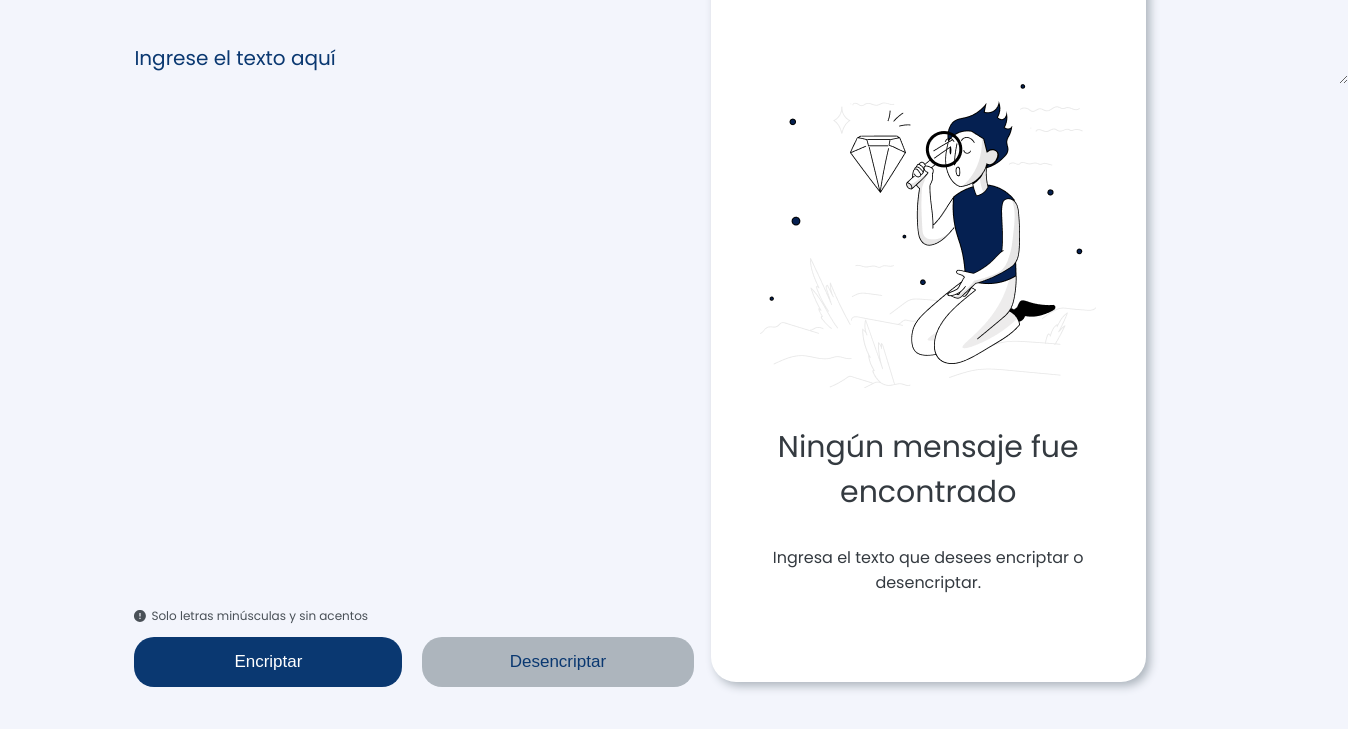
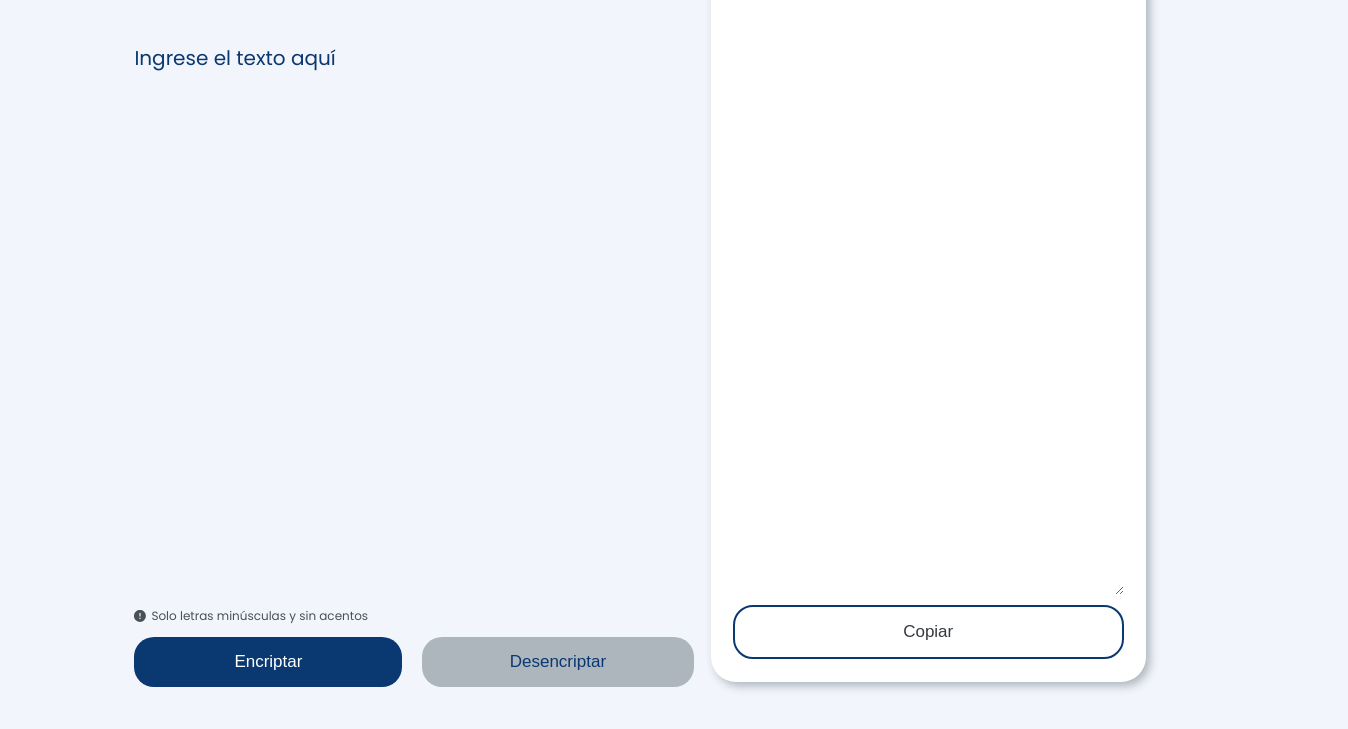
Before and after one commit to AleoshGG/Alura-Encriptador, a plain HTML site: page index.html in a window 1280 px wide. Both pictures are taken after a click on the button "Encriptar". Shown: the part 111-840 px from the top of the page, 1348 px wide, since content can reach past the window. Drawn offline with Linux system fonts and the light colour scheme.

Commit message:
encriptado terminado

```diff
--- a/index.html
+++ b/index.html
@@ -8,6 +8,7 @@
     <link rel="preconnect" href="https://fonts.googleapis.com">
     <link rel="preconnect" href="https://fonts.gstatic.com" crossorigin>
     <link href="https://fonts.googleapis.com/css2?family=Poppins:ital,wght@0,100;0,200;0,300;0,400;0,500;0,600;0,700;0,800;0,900;1,100;1,200;1,300;1,400;1,500;1,600;1,700;1,800;1,900&display=swap" rel="stylesheet">
+    <script src="main.js"></script>
 </head>
 <body>
 
@@ -23,8 +24,8 @@
             <section id="acciones">
                 <p class="advertencia"><svg xmlns="http://www.w3.org/2000/svg" width="1em" height="1em" viewBox="0 0 20 20"><path fill="currentColor" d="M2.93 17.07A10 10 0 1 1 17.07 2.93A10 10 0 0 1 2.93 17.07M9 5v6h2V5zm0 8v2h2v-2z"/></svg> Solo letras minúsculas y sin acentos</p>
 
-                <button id="b-encriptar">Encriptar</button>
-                <button id="b-desencriptar">Desencriptar</button>
+                <button id="b-encriptar" onclick="encriptar()">Encriptar</button>
+                <button id="b-desencriptar" onclick="desencripptar()">Desencriptar</button>
             </section>
 
         </div>
@@ -32,10 +33,15 @@
         <div class="salida">
             <section class="rectangulo">
                 <textarea class="textoSalida
-                " name="" id="textoSalida" cols="35" rows="4" ></textarea>
-                <img src="public/Muñeco.png" alt="personaje">
-                <p class="mensaje1">Ningún mensaje fue encontrado</p>
-                <p class="mensaje">Ingresa el texto que desees encriptar o desencriptar.</p>
+                " name="" id="textoSalida" cols="40" rows="21" ></textarea>
+
+                <div id="vistaMuneco">
+                    <img src="public/Muñeco.png" alt="personaje">
+                    <p class="mensaje1">Ningún mensaje fue encontrado</p>
+                    <p class="mensaje">Ingresa el texto que desees encriptar o desencriptar.</p>
+                </div>
+
+                <button id="b-copiar" onclick="copiar()">Copiar</button>
             </section>
         </div>
 
--- /dev/null
+++ b/main.js
@@ -0,0 +1,66 @@
+function cambiarVista() {
+    let imagen = document.getElementById('vistaMuneco');
+    imagen.style.display = 'none';
+
+    let textoSalida = document.getElementById('textoSalida');
+    textoSalida.style.display = 'block';
+    document.getElementById('textoSalida').disabled = true;
+
+    let bCopiar = document.getElementById('b-copiar');
+    bCopiar.style.display = 'block';
+}
+
+function encriptarTexto() {
+    let textoEC = document.getElementById('textoEntrada').value;
+
+    let caracteres = textoEC.split("");
+
+    // Usar forEach para iterar sobre cada caracter
+    for (var i = 0; i < caracteres.length; i++) {
+        if (caracteres[i] === "a"){
+            caracteres[i] = "ai";
+        } else if (caracteres[i] === "e"){
+            caracteres[i] = "enter";
+        } else if (caracteres[i] === "i"){
+            caracteres[i] = "imes";
+        } else if (caracteres[i] === "o"){
+            caracteres[i] = "ober";
+        } else if (caracteres[i] === "u"){
+            caracteres[i] = "ufat";
+        }
+
+    }
+
+    return caracteres.join("");
+}
+
+function imprimirTexto(textoEC){
+    let textoSalida = document.getElementById('textoSalida');
+    textoSalida.innerHTML = `${textoEC.replace(/\s/g, "")}`;
+}
+
+function encriptar() {
+    let textoEC = encriptarTexto();
+    cambiarVista();
+    imprimirTexto(textoEC);
+}
+
+function copiar() {
+    // Crea un campo de texto "oculto"
+    var aux = document.createElement("input");
+
+    // Asigna el contenido del elemento especificado al valor del campo
+    aux.setAttribute("value", document.getElementById('textoSalida').innerHTML);
+
+    // Añade el campo a la página
+    document.body.appendChild(aux);
+
+    // Selecciona el contenido del campo
+    aux.select();
+
+    // Copia el texto seleccionado
+    document.execCommand("copy");
+
+    // Elimina el campo de la página
+    document.body.removeChild(aux);
+}
--- a/style.css
+++ b/style.css
@@ -104,6 +104,10 @@ main {
 }
 
 .rectangulo {
+    display: flex;
+    flex-direction: column;
+    justify-content: center;
+    max-width: 420px;
     background: white;
     padding: 5%;
     height: 700px;
@@ -112,16 +116,8 @@ main {
     box-shadow: 4px 4px 10px #ADB5BD;
 }
 
-.mensaje1 {
-    color: #343A40;
-    font-size: 30px;
-}
-
-.mensaje {
-    color: #343A40;
-}
-
 #textoSalida {
+    display: none;
     border: none;
     vertical-align: top;
     font-size: 20px;
@@ -136,3 +132,39 @@ main {
 #textoSalida:focus{
     outline:none;
 }
+
+.mensaje1 {
+    color: #343A40;
+    font-size: 30px;
+}
+
+.mensaje {
+    color: #343A40;
+}
+
+#vistaMuneco {
+    margin-top: 25%;
+}
+
+#b-copiar {
+    margin-top: 10px;
+    display: none;
+    padding: 15px 88px;
+    font-size: 17px;
+    border-radius: 20px;
+    border: 2px solid #0A3871;
+    background-color:#ffffff;
+    color: #343A40;
+    transition: 1.2s all;
+}
+
+#b-copiar:hover {
+    background: #F3F5FC;
+    cursor: pointer;
+    transform: scale(0.9);
+}
+
+#b-copiar:active {
+    transition: 0s;
+    color: #000000;
+}
```
